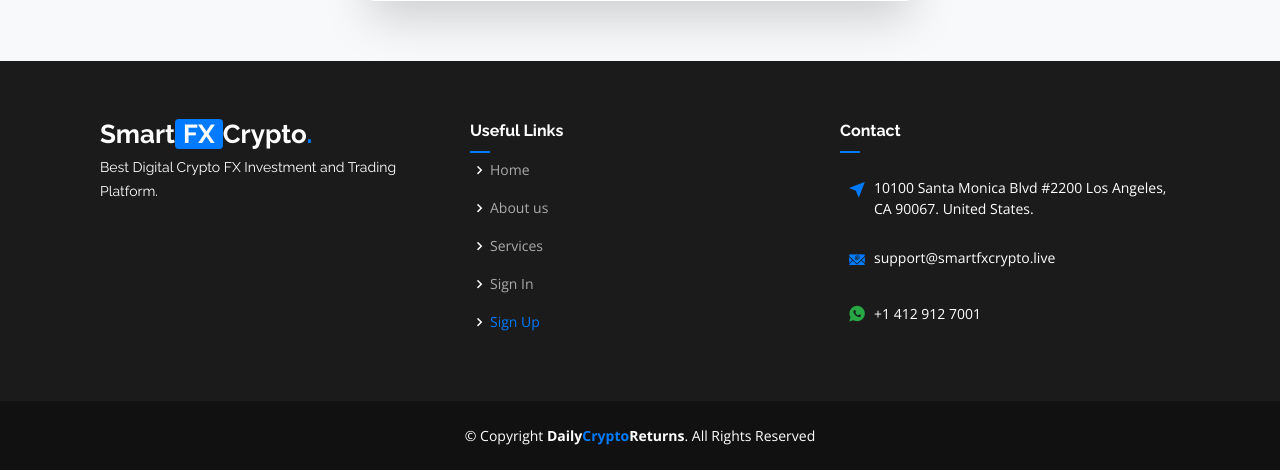
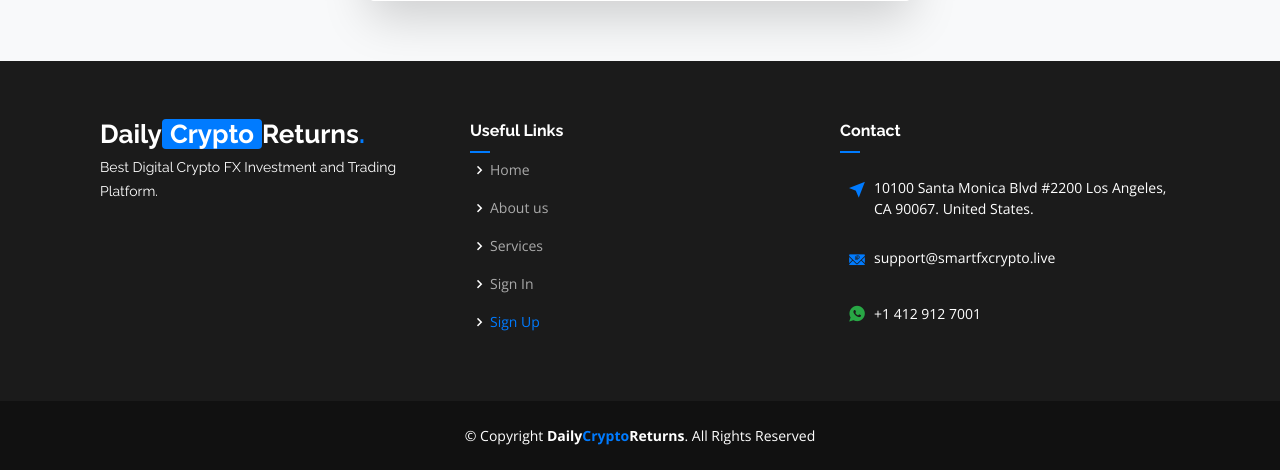
Before and after one commit to DaCipher/2dr, a PHP site: page /account/signup.php in a window 1280 px wide. Shown: the part 845-1315 px from the top of the page. Run offline with PHP 8.4, Linux system fonts and the light colour scheme; some libraries are stand-ins or nearby versions.

Commit message:
Name change ++

```diff
--- a/account/signup.php
+++ b/account/signup.php
@@ -488,7 +488,7 @@ if (isset($_POST['sign_up'])) {
                 <div class="row mx-md-auto">
 
                     <div class="col-lg-4 footer-contact">
-                        <h3>Smart<span class="bg-primary text-white rounded px-2">FX</span>Crypto<span>.</span></h3>
+                        <h3>Daily<span class="bg-primary text-white rounded px-2">Crypto</span>Returns<span>.</span></h3>
                         <p>
                             Best Digital Crypto FX Investment and Trading Platform.
 
--- a/index.html
+++ b/index.html
@@ -86,8 +86,11 @@
                         <div class="col-xl-5">
                             <h1>Best Crypto Investment and Trading Platform</h1>
                             <h2>We make your dreams come through.</h2>
-                            <a href="account/signup.php" class="btn-get-started scrollto">Get Started</a>
+                            <div class="">
+                                <a href="account/signup.php" class="btn-get-started scrollto mr-3">Register</a> <a href="account/signin.php" class="btn-get-started scrollto">Login</a>
+                            </div>
                         </div>
+
                     </div>
                 </div>
             </div>
```
